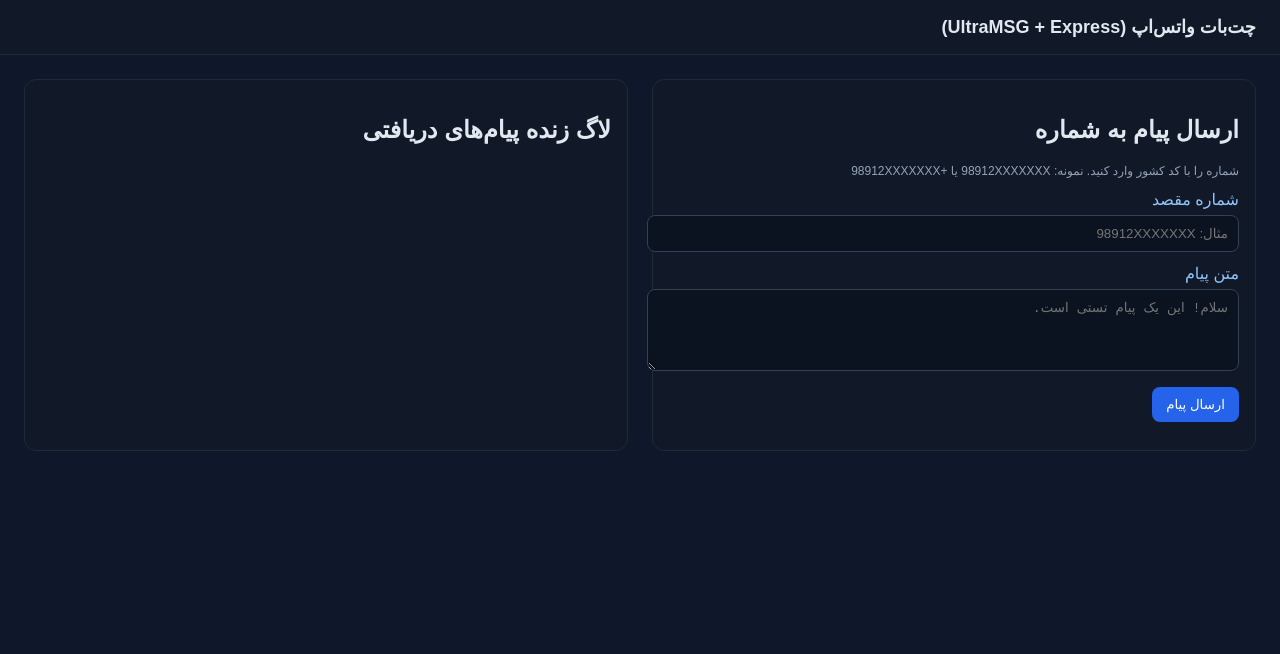
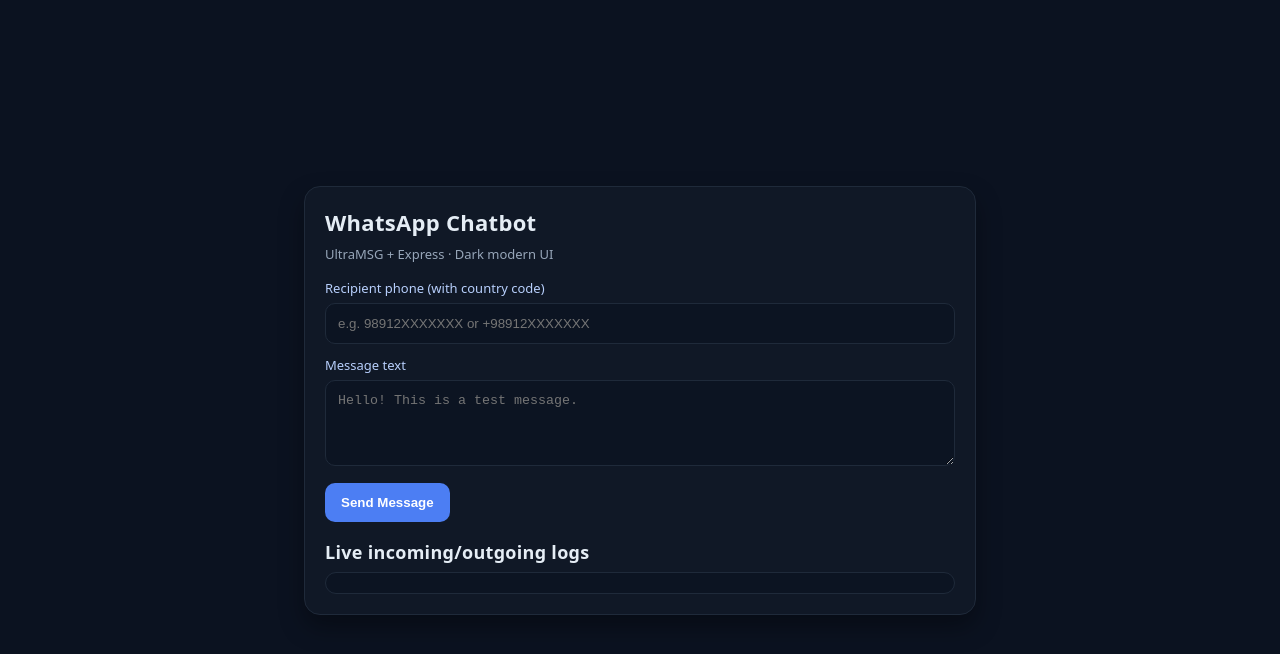
Before and after one commit to Blature/ChatBot, a website: page public/index.html in a window 1280 px wide. Drawn offline with Linux system fonts and the light colour scheme; no server answers.

Commit message:
feat(ui): update WhatsApp chatbot UI with modern dark theme
- Change language from Persian to English
- Implement CSS variables for consistent theming
- Improve layout with centered container and better spacing
- Enhance visual feedback with hover states and focus styles
- Update text content and placeholders to English
- Add optimistic logging for outgoing messages

```diff
--- a/public/index.html
+++ b/public/index.html
@@ -1,47 +1,63 @@
 <!doctype html>
-<html lang="fa" dir="rtl">
+<html lang="en" dir="ltr">
   <head>
     <meta charset="utf-8" />
     <meta name="viewport" content="width=device-width, initial-scale=1" />
     <title>WhatsApp Chatbot - UltraMSG</title>
     <style>
-      body { font-family: sans-serif; background: #0f172a; color: #e2e8f0; margin: 0; }
-      header { padding: 16px 24px; background: #111827; border-bottom: 1px solid #1f2937; }
-      main { padding: 24px; display: grid; grid-template-columns: 1fr 1fr; gap: 24px; }
-      h1 { font-size: 18px; margin: 0; }
-      .card { background: #111827; border: 1px solid #1f2937; border-radius: 12px; padding: 16px; }
-      label { display:block; margin: 12px 0 6px; color: #93c5fd; }
-      input, textarea { width: 100%; padding: 10px; border-radius: 8px; border: 1px solid #334155; background: #0b1220; color: #e2e8f0; }
-      button { margin-top: 12px; background: #2563eb; color: white; border: none; padding: 10px 14px; border-radius: 8px; cursor: pointer; }
+      :root {
+        --bg: #0b1220;
+        --panel: #101826;
+        --border: #1f2a3a;
+        --text: #e5edf5;
+        --muted: #97a6b9;
+        --primary: #4c7ef3;
+        --primary-700: #375fd6;
+        --incoming: #f59e9e;
+        --outgoing: #97e6c9;
+      }
+      * { box-sizing: border-box; }
+      body { font-family: ui-sans-serif, system-ui, Segoe UI, Roboto, Arial, sans-serif; background: var(--bg); color: var(--text); margin: 0; min-height: 100vh; display: grid; place-items: center; }
+      .container { width: 100%; max-width: 720px; padding: 24px; }
+      .card { background: var(--panel); border: 1px solid var(--border); border-radius: 16px; padding: 20px; box-shadow: 0 12px 24px rgba(0,0,0,0.35); }
+      .title { margin: 0 0 8px; font-size: 22px; font-weight: 700; letter-spacing: 0.3px; }
+      .subtitle { margin: 0 0 16px; color: var(--muted); font-size: 13px; }
+      label { display:block; margin: 12px 0 6px; color: #b7cffc; font-size: 13px; }
+      input, textarea { width: 100%; padding: 12px; border-radius: 10px; border: 1px solid var(--border); background: #0c1422; color: var(--text); outline: none; }
+      input:focus, textarea:focus { border-color: var(--primary); box-shadow: 0 0 0 2px rgba(76,126,243,0.2); }
+      button { margin-top: 12px; background: var(--primary); color: white; border: none; padding: 12px 16px; border-radius: 10px; cursor: pointer; font-weight: 600; }
+      button:hover { background: var(--primary-700); }
       button:disabled { background: #334155; cursor: not-allowed; }
-      .logs { max-height: 60vh; overflow: auto; }
-      .log-item { padding: 10px; border-bottom: 1px dashed #1f2937; }
-      .outgoing { color: #a7f3d0; }
-      .incoming { color: #fca5a5; }
-      .muted { color: #94a3b8; font-size: 12px; }
+      .section { margin-top: 18px; }
+      .logs { max-height: 340px; overflow: auto; background: #0c1422; border: 1px solid var(--border); border-radius: 12px; padding: 10px; }
+      .log-item { padding: 10px; border-bottom: 1px dashed var(--border); }
+      .log-item:last-child { border-bottom: none; }
+      .outgoing { color: var(--outgoing); }
+      .incoming { color: var(--incoming); }
+      .muted { color: var(--muted); font-size: 12px; }
+      .row { display: flex; gap: 12px; align-items: center; }
     </style>
   </head>
   <body>
-    <header>
-      <h1>چت‌بات واتس‌اپ (UltraMSG + Express)</h1>
-    </header>
-    <main>
+    <div class="container">
       <section class="card">
-        <h2>ارسال پیام به شماره</h2>
-        <p class="muted">شماره را با کد کشور وارد کنید. نمونه: 98912XXXXXXX یا +98912XXXXXXX</p>
-        <label for="to">شماره مقصد</label>
-        <input id="to" placeholder="مثال: 98912XXXXXXX" />
-        <label for="body">متن پیام</label>
-        <textarea id="body" rows="4" placeholder="سلام! این یک پیام تستی است."></textarea>
-        <button id="sendBtn">ارسال پیام</button>
-        <p id="sendStatus" class="muted"></p>
+        <h1 class="title">WhatsApp Chatbot</h1>
+        <p class="subtitle">UltraMSG + Express · Dark modern UI</p>
+        <label for="to">Recipient phone (with country code)</label>
+        <input id="to" placeholder="e.g. 98912XXXXXXX or +98912XXXXXXX" />
+        <label for="body">Message text</label>
+        <textarea id="body" rows="4" placeholder="Hello! This is a test message."></textarea>
+        <div class="row">
+          <button id="sendBtn">Send Message</button>
+          <p id="sendStatus" class="muted"></p>
+        </div>
+
+        <div class="section">
+          <h2 class="title" style="font-size:18px;">Live incoming/outgoing logs</h2>
+          <div class="logs" id="logs"></div>
+        </div>
       </section>
-
-      <section class="card">
-        <h2>لاگ زنده پیام‌های دریافتی</h2>
-        <div class="logs" id="logs"></div>
-      </section>
-    </main>
+    </div>
 
     <script>
       const toInput = document.getElementById('to');
@@ -53,10 +69,13 @@
       function addLog(event) {
         const el = document.createElement('div');
         el.className = 'log-item ' + (event.direction || 'incoming');
-        const who = event.direction === 'outgoing' ? `به ${event.to}` : `از ${event.from}`;
+        const dir = event.direction === 'outgoing' ? 'Outgoing' : 'Incoming';
+        const who = event.direction === 'outgoing'
+          ? (event.to ? `to ${event.to}` : '')
+          : (event.from ? `from ${event.from}` : 'from Unknown');
         const time = new Date(event.at).toLocaleString('fa-IR');
-        el.innerHTML = `<strong>${event.direction === 'outgoing' ? 'ارسال' : 'دریافتی'}</strong> (${who})<br/>` +
-                       `${event.body ? event.body : '[بدون متن]'}<br/>` +
+        el.innerHTML = `<strong>${dir}</strong> ${who ? '('+who+')' : ''}<br/>` +
+                       `${event.body ? event.body : '[No text]'}<br/>` +
                        `<span class="muted">${time}</span>`;
         logs.prepend(el);
       }
@@ -74,11 +93,11 @@
         const to = toInput.value.trim();
         const body = bodyInput.value.trim();
         if (!to || !body) {
-          sendStatus.textContent = 'شماره و متن پیام را وارد کنید.';
+          sendStatus.textContent = 'Enter phone and message.';
           return;
         }
         sendBtn.disabled = true;
-        sendStatus.textContent = 'در حال ارسال...';
+        sendStatus.textContent = 'Sending...';
         try {
           const res = await fetch('/send', {
             method: 'POST',
@@ -87,13 +106,15 @@
           });
           const json = await res.json();
           if (json.ok) {
-            sendStatus.textContent = 'ارسال شد.';
+            sendStatus.textContent = 'Sent.';
             bodyInput.value = '';
+            // optimistic log (in case SSE delays)
+            addLog({ direction: 'outgoing', to, body, at: new Date().toISOString() });
           } else {
-            sendStatus.textContent = 'خطا در ارسال: ' + (json.error?.error || json.error || 'نامشخص');
+            sendStatus.textContent = 'Send error: ' + (json.error?.error || json.error || 'Unknown');
           }
         } catch (err) {
-          sendStatus.textContent = 'خطای شبکه: ' + err.message;
+          sendStatus.textContent = 'Network error: ' + err.message;
         } finally {
           sendBtn.disabled = false;
         }
```
